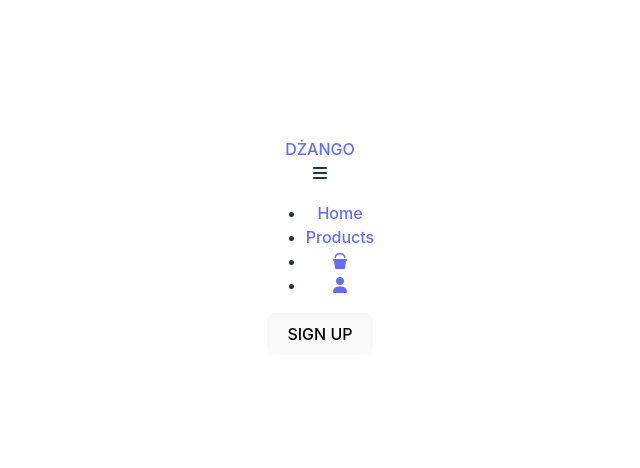
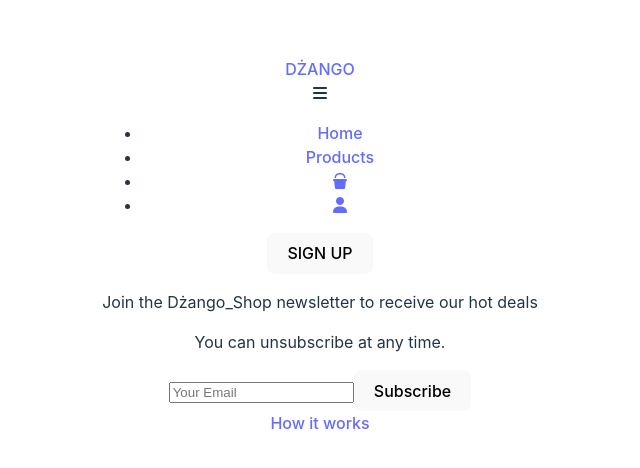
Before and after one commit to norka02/Internet-Store, a React (Vite) app in the folder shop-interface/: page / in a window 1280 px wide. Shown: the part 154-622 px from the top of the page, without its empty margins (320-960 px from the left). Built offline with nearby package versions, Linux system fonts and the light colour scheme.

Commit message:
schemat_react (navbar+footer)

```diff
--- a/shop-interface/src/App.jsx
+++ b/shop-interface/src/App.jsx
@@ -4,6 +4,7 @@ import viteLogo from '/vite.svg'
 import './App.css'
 import Navbar from './components/Navbar'
 import { BrowserRouter as Router, Route, Routes } from 'react-router-dom'
+import Footer from './components/Footer'
 
 function App() {
   const [count, setCount] = useState(0)
@@ -15,33 +16,10 @@ function App() {
         <Routes>
           <Route path='/' exact />
         </Routes>
+        <Footer />
       </Router>
-
-
-
     </>
-  )
+  );
 }
 
-export default App
-
- {/* <div>
-        <a href="https://vitejs.dev" target="_blank">
-          <img src={viteLogo} className="logo" alt="Vite logo" />
-        </a>
-        <a href="https://react.dev" target="_blank">
-          <img src={reactLogo} className="logo react" alt="React logo" />
-        </a>
-      </div>
-      <h1>Vite + React</h1>
-      <div className="card">
-        <button onClick={() => setCount((count) => count + 1)}>
-          count is {count}
-        </button>
-        <p>
-          Edit <code>src/App.jsx</code> and save to test HMR
-        </p>
-      </div>
-      <p className="read-the-docs">
-        Click on the Vite and React logos to learn more
-      </p> */}
+export default App;
--- /dev/null
+++ b/shop-interface/src/components/Footer.jsx
@@ -0,0 +1,36 @@
+import React, { useState, useEffect } from 'react';
+import { Link } from 'react-router-dom';
+import { Button } from "./Button";
+import './Footer.css';
+
+function Footer() {
+    return (
+        <div className='footer-container'>
+            <section className="footer-subscription">
+                <p className="footer-subscription-heading">
+                    Join the Dżango_Shop newsletter to receive our hot deals
+                </p>
+                <p className="footer-subscription-text">
+                    You can unsubscribe at any time.
+                </p>
+                <div className="input-areas">
+                    <form>
+                        <input type="email" name="email" placeholder="Your Email" className="footer-input" />
+                        <Button>
+                            Subscribe
+                        </Button>
+                    </form>
+                </div>
+            </section>
+            <div className="footer-links">
+                <div className="footer-link-wrapper">
+                    <div className="footer-link-items">
+                        <Link to='/'>How it works</Link>
+                    </div>
+                </div>
+            </div>
+        </div>
+    );
+}
+
+export default Footer;
--- a/shop-interface/src/components/Navbar.jsx
+++ b/shop-interface/src/components/Navbar.jsx
@@ -57,7 +57,7 @@ function Navbar() {
               </Link>
             </li>
             <li className='nav-item'>
-              <Link to='/bucket' className='nav-links' onClick={closeMobileMenu}>
+              <Link to='/profile' className='nav-links' onClick={closeMobileMenu}>
                 <i class='fa-solid fa-user' />
               </Link>
             </li>
```
Also changed, not shown: shop-interface/src/components/Footer.css (added).
